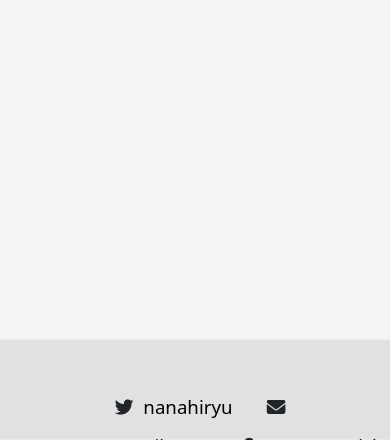
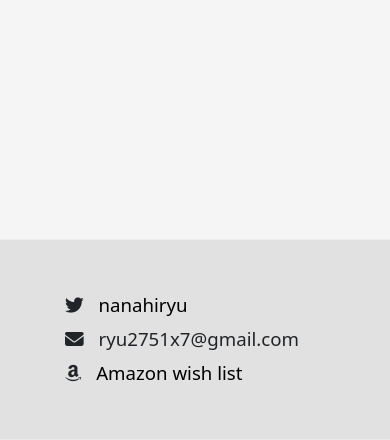
Before and after one commit to nanahiryu/mypage2022django, a Django app: page /blog/ in a window 390 px wide. Shown: the part 517-957 px from the top of the page. Run offline with Django 4.2, Linux system fonts and the light colour scheme; data that the repository does not hold is empty; parts of the project's set-up code (start-up, migrations or seed data) failed here and were passed over; some libraries are stand-ins or nearby versions.

Commit message:
homeのfooterのcssを整えました

```diff
--- a/static/home/style.css
+++ b/static/home/style.css
@@ -63,20 +63,40 @@ footer {
     position: sticky;
     top: 100vh;
     width: 100%;
-    height: 100px;
+    height: 200px;
     background-color: #e1e1e1;
     text-align: center;
 }
+.footer-grid {
+    display: grid;
+    grid-template-columns: 1fr 1fr 1fr;
+}
+@media (max-width: 767px) {
+    .footer-grid {
+        max-width: 300px;
+        text-align: center;
+        margin: 0 auto;
+        grid-template-columns: 1fr;
+    }
+    .footer-span {
+        display: inline-block;
+        text-align: left;
+    }
+}
 
 .footer-icon {
-    margin: 10px;
+    margin: 3px 10px;
 }
 .footer-link {
     color: #000;
 }
 .footer-span {
-    margin: 10px;
+    margin: 3px 10px;
     font-size: 14pt;
+}
+.footer-span p {
+    display: inline-block;
+    margin: 0;
 }
 
 /* Portfolio */
--- a/templates/home/footer.html
+++ b/templates/home/footer.html
@@ -1,7 +1,16 @@
 <footer class="pt-5">
-    <div class="centering">
-        <span class="footer-span"><i class="fa-brands fa-twitter footer-icon"></i><a href="https://twitter.com/nanahiryu" target="_blank" class="footer-link">nanahiryu</a></span>
-        <span class="footer-span"><i class="fa-solid fa-envelope footer-icon"></i>ryu2751x7@gmail.com</span>
-        <span class="footer-span"><i class="fa-brands fa-amazon footer-icon"></i><a href="https://www.amazon.jp/hz/wishlist/ls/16WXZ7IDZFUD1?ref_=wl_share" target="_blank" class="footer-link">Amazon wish list</a></span>
+    <div class="footer-grid">
+        <span class="footer-span">
+            <i class="fa-brands fa-twitter footer-icon"></i>
+            <a href="https://twitter.com/nanahiryu" target="_blank" class="footer-link">nanahiryu</a>
+        </span>
+        <span class="footer-span">
+            <i class="fa-solid fa-envelope footer-icon"></i>
+            <p>ryu2751x7@gmail.com</p>
+        </span>
+        <span class="footer-span">
+            <i class="fa-brands fa-amazon footer-icon"></i>
+            <a href="https://www.amazon.jp/hz/wishlist/ls/16WXZ7IDZFUD1?ref_=wl_share" target="_blank" class="footer-link">Amazon wish list</a>
+        </span>
     </div>
 </footer>
```
